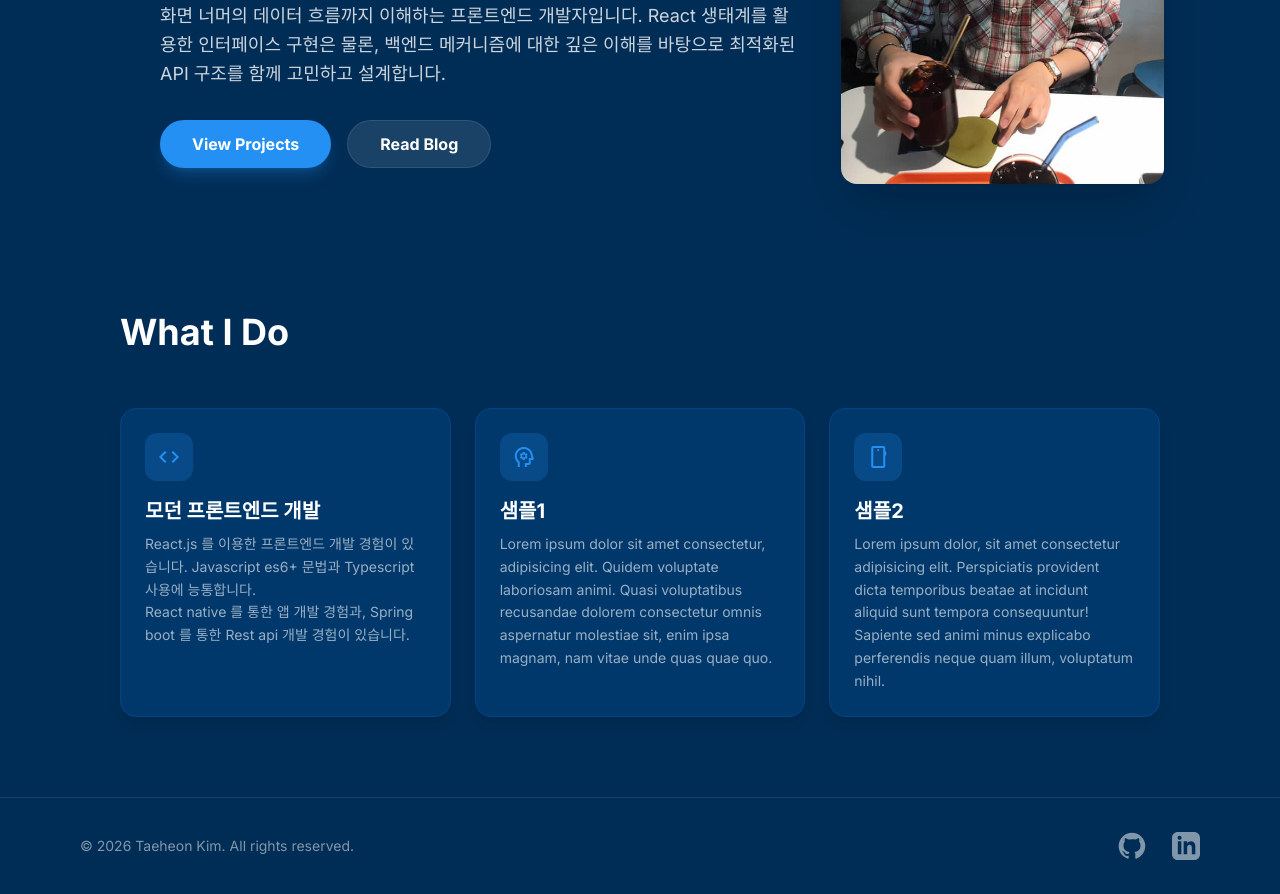
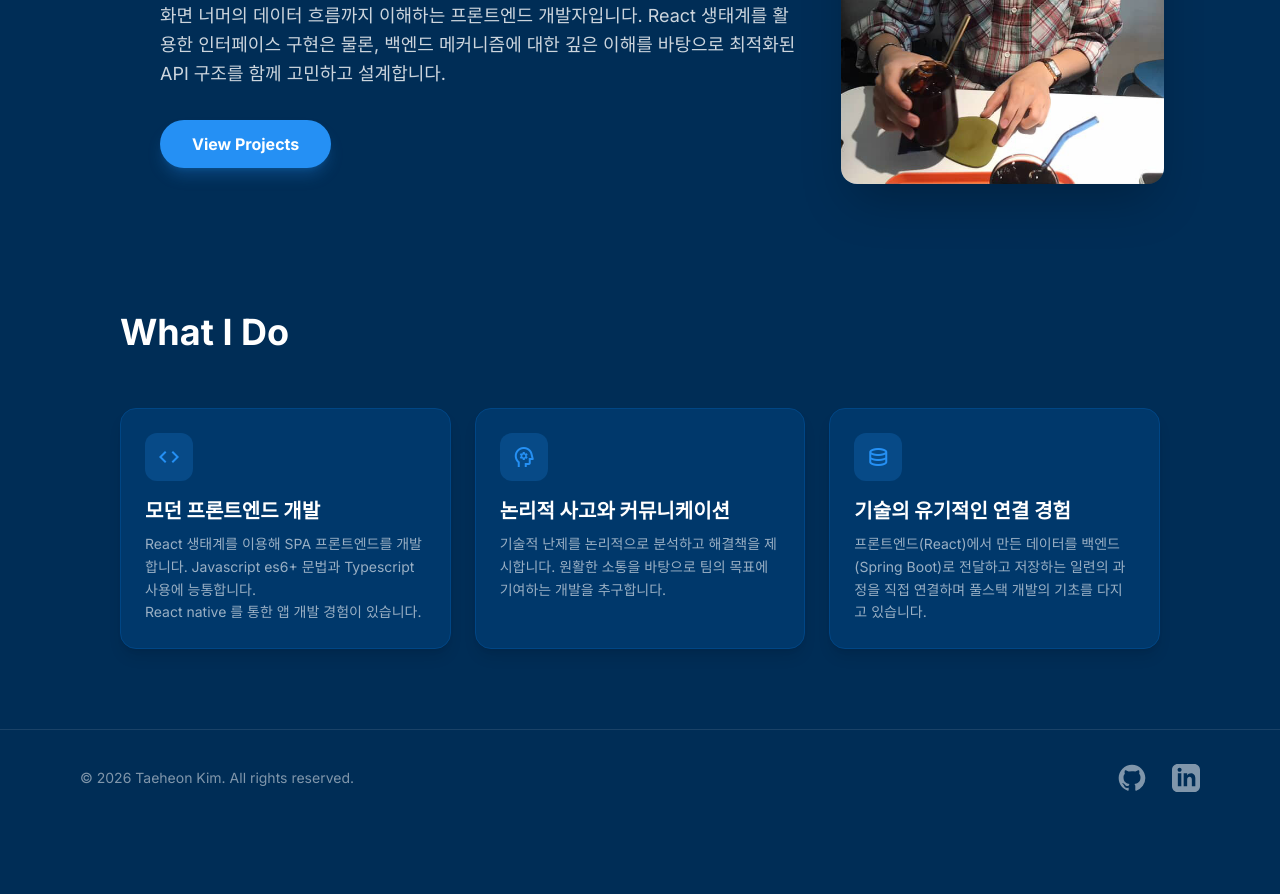
Before and after one commit to ChoRockKim/Portfolio-Website, a React (Vite) app: page / in a window 1280 px wide. Shown: the part 400-1294 px from the top of the page. After the commit the page ends 1226 px from the top, so only its background shows below. Built offline with nearby package versions, Linux system fonts and the light colour scheme.

Commit message:
header item hided

```diff
--- a/src/components/Header.tsx
+++ b/src/components/Header.tsx
@@ -18,8 +18,8 @@ const Header: React.FC = () => {
     { name: 'Home', path: '/' },
     { name: 'Skills', path: '/tech-stack' },
     { name: 'Projects', path: '/projects' },
-    { name: 'Experience', path: '/experience' },
-    { name: 'Blog', path: '/blog' },
+    // { name: 'Experience', path: '/experience' },
+    // { name: 'Blog', path: '/blog' },
   ];
 
   return (
--- a/src/pages/Home.tsx
+++ b/src/pages/Home.tsx
@@ -9,17 +9,17 @@ const Home: React.FC = () => {
    const whatDoIDoObj
    : WhatDoIDoTypeList = [
       {  title : "모던 프론트엔드 개발",
-         explain : ["React.js 를 이용한 프론트엔드 개발 경험이 있습니다. Javascript es6+ 문법과 Typescript 사용에 능통합니다.",
-                    "React native 를 통한 앱 개발 경험과, Spring boot 를 통한 Rest api 개발 경험이 있습니다."],
+         explain : ["React 생태계를 이용해 SPA 프론트엔드를 개발합니다. Javascript es6+ 문법과 Typescript 사용에 능통합니다.",
+                    "React native 를 통한 앱 개발 경험이 있습니다."],
          icon : "code"
       },
-      { title : "샘플1",
-         explain : ["Lorem ipsum dolor sit amet consectetur, adipisicing elit. Quidem voluptate laboriosam animi. Quasi voluptatibus recusandae dolorem consectetur omnis aspernatur molestiae sit, enim ipsa magnam, nam vitae unde quas quae quo."],
+      { title : "논리적 사고와 커뮤니케이션",
+         explain : ["기술적 난제를 논리적으로 분석하고 해결책을 제시합니다. 원활한 소통을 바탕으로 팀의 목표에 기여하는 개발을 추구합니다."],
          icon : "psychology"
       },
-      { title : "샘플2",
-         explain : ["Lorem ipsum dolor, sit amet consectetur adipisicing elit. Perspiciatis provident dicta temporibus beatae at incidunt aliquid sunt tempora consequuntur! Sapiente sed animi minus explicabo perferendis neque quam illum, voluptatum nihil."],
-         icon : "smartphone"
+      { title : "기술의 유기적인 연결 경험",
+         explain : ["프론트엔드(React)에서 만든 데이터를 백엔드(Spring Boot)로 전달하고 저장하는 일련의 과정을 직접 연결하며 풀스택 개발의 기초를 다지고 있습니다."],
+         icon : "database"
       }
    ]
 
@@ -45,9 +45,9 @@ const Home: React.FC = () => {
                    <Link to="/projects" className="flex items-center justify-center rounded-full h-12 px-8 bg-primary hover:bg-primary/90 transition-all text-white text-base font-bold shadow-lg shadow-primary/25">
                       View Projects
                    </Link>
-                   <Link to="/blog" className="flex items-center justify-center rounded-full h-12 px-8 bg-white/10 hover:bg-white/20 border border-white/10 transition-all text-white text-base font-bold backdrop-blur-sm">
+                   {/* <Link to="/blog" className="flex items-center justify-center rounded-full h-12 px-8 bg-white/10 hover:bg-white/20 border border-white/10 transition-all text-white text-base font-bold backdrop-blur-sm">
                       Read Blog
-                   </Link>
+                   </Link> */}
                 </div>
              </div>
              <div className="lg:w-9/12 w-0 translate-x-1  rounded-2xl overflow-hidden shadow-2xl bg-card-dark relative group">
--- a/src/pages/Projects.tsx
+++ b/src/pages/Projects.tsx
@@ -2,6 +2,8 @@
 import React, { useState } from 'react';
 // 프로젝트 모달 컴포넌트 임포트
 import ProjectModal from '../components/ProjectModal';
+import { useNavigate } from 'react-router-dom';
+
 
 // 프로젝트 데이터 구조 정의
 interface Project {
@@ -19,6 +21,7 @@ interface Project {
 
 // Projects 페이지 컴포넌트
 const Projects: React.FC = () => {
+   const navigate = useNavigate();
   // 활성화된 필터 상태
   const [activeFilter, setActiveFilter] = useState('All');
   const [selectedProject, setSelectedProject] = useState<Project | null>(null);
@@ -178,6 +181,20 @@ const Projects: React.FC = () => {
              </article>
           ))}
        </div>
+       {/* Call to Action Area */}
+       <div className="mt-12 rounded-xl bg-gradient-to-r from-card-dark to-background-dark border border-primary/20 p-8 flex flex-col md:flex-row items-center justify-between gap-6 relative overflow-hidden group">
+          <div className="absolute top-0 right-0 -mt-10 -mr-10 w-40 h-40 bg-primary/10 rounded-full blur-3xl group-hover:bg-primary/20 transition-all duration-700"></div>
+          <div className="relative z-10 text-center md:text-left">
+             <h4 className="text-2xl font-bold text-white mb-2">Want to contact me?</h4>
+             <p className="text-text-secondary">함께 고민하고 성장할 수 있는 기회를 기다립니다.</p>
+          </div>
+          <button
+            onClick={()=>{navigate('/contact')}}
+            className="relative z-10 flex items-center gap-2 bg-primary hover:bg-white text-slate-900 font-bold py-3 px-6 rounded-lg transition-all shadow-lg hover:shadow-primary/50">
+             {/* <span className="material-symbols-outlined">chevron_right</span> */}
+             <span>Contact</span>
+          </button>
+       </div>
 
        {/* Pagination */}
        {/* <div className="flex items-center justify-center p-8 mt-6">
--- a/src/pages/TechStack.tsx
+++ b/src/pages/TechStack.tsx
@@ -44,6 +44,11 @@ const TechStack: React.FC = () => {
          explain : "SCSS의 변수, 믹스인(Mixin), 중첩(Nesting) 기능을 활용하여 유지보수가 용이하고 재사용 가능한 스타일 구조를 설계합니다.",
          path : "M12 0c6.627 0 12 5.373 12 12s-5.373 12-12 12S0 18.627 0 12 5.373 0 12 0zM9.615 15.998c.175.645.156 1.248-.024 1.792l-.065.18c-.024.061-.052.12-.078.176-.14.29-.326.56-.555.81-.698.759-1.672 1.047-2.09.805-.45-.262-.226-1.335.584-2.19.871-.918 2.12-1.509 2.12-1.509v-.003l.108-.061zm9.911-10.861c-.542-2.133-4.077-2.834-7.422-1.645-1.989.707-4.144 1.818-5.693 3.267C4.568 8.48 4.275 9.98 4.396 10.607c.427 2.211 3.457 3.657 4.703 4.73v.006c-.367.18-3.056 1.529-3.686 2.925-.675 1.47.105 2.521.615 2.655 1.575.436 3.195-.36 4.065-1.649.84-1.261.766-2.881.404-3.676.496-.135 1.08-.195 1.83-.104 2.101.24 2.521 1.56 2.43 2.1-.09.539-.523.854-.674.944-.15.091-.195.12-.181.181.015.09.091.09.21.075.165-.03 1.096-.45 1.141-1.471.045-1.29-1.186-2.729-3.375-2.7-.9.016-1.471.091-1.875.256-.03-.045-.061-.075-.105-.105-1.35-1.455-3.855-2.475-3.75-4.41.03-.705.285-2.564 4.8-4.814 3.705-1.846 6.661-1.335 7.171-.21.733 1.604-1.576 4.59-5.431 5.024-1.47.165-2.235-.404-2.431-.615-.209-.225-.239-.24-.314-.194-.12.06-.045.255 0 .375.12.3.585.825 1.396 1.095.704.225 2.43.359 4.5-.45 2.324-.899 4.139-3.405 3.614-5.505l.073.067z",
          color : "#CF649A"
+      },
+      { framework : "Javascript ES6+",
+         explain : "ES6+ 문법에 익숙하며, 효율적인 데이터 처리와 비동기 프로그래밍을 통한 최적의 사용자 경험을 구현합니다.",
+         path : "M0 0h24v24H0V0zm22.034 18.276c-.175-1.095-.888-2.015-3.003-2.873-.736-.345-1.554-.585-1.797-1.14-.091-.33-.105-.51-.046-.705.15-.646.915-.84 1.515-.66.39.12.75.42.976.9 1.034-.676 1.034-.676 1.755-1.125-.27-.42-.404-.601-.586-.78-.63-.705-1.469-1.065-2.834-1.034l-.705.089c-.676.165-1.32.525-1.71 1.005-1.14 1.291-.811 3.541.569 4.471 1.365 1.02 3.361 1.244 3.616 2.205.24 1.17-.87 1.545-1.966 1.41-.811-.18-1.26-.586-1.755-1.336l-1.83 1.051c.21.48.45.689.81 1.109 1.74 1.756 6.09 1.666 6.871-1.004.029-.09.24-.705.074-1.65l.046.067zm-8.983-7.245h-2.248c0 1.938-.009 3.864-.009 5.805 0 1.232.063 2.363-.138 2.711-.33.689-1.18.601-1.566.48-.396-.196-.597-.466-.83-.855-.063-.105-.11-.196-.127-.196l-1.825 1.125c.305.63.75 1.172 1.324 1.517.855.51 2.004.675 3.207.405.783-.226 1.458-.691 1.811-1.411.51-.93.402-2.07.397-3.346.012-2.054 0-4.109 0-6.179l.004-.056z",
+         color : "#F7DF1E"
       }
    ]
 
@@ -90,17 +95,22 @@ const TechStack: React.FC = () => {
 
 
 
+
+
   return (
     <div className="flex-1 flex flex-col items-center py-10 px-6 lg:px-20 w-full max-w-7xl mx-auto">
        {/* Hero Section */}
        <div className="w-full flex flex-col gap-6 mb-16 items-center text-center max-w-3xl">
-          <div className="inline-flex items-center gap-2 px-3 py-1 rounded-full bg-primary/20 border border-primary/30 text-primary text-xs font-semibold uppercase tracking-wider">
+          {/* <div className="inline-flex items-center gap-2 px-3 py-1 rounded-full bg-primary/20 border border-primary/30 text-primary text-xs font-semibold uppercase tracking-wider">
              <span className="w-2 h-2 rounded-full bg-primary animate-pulse"></span>
              My Skills
-          </div>
+          </div> */}
           <h1 className="text-4xl md:text-5xl lg:text-6xl font-black text-white tracking-tight leading-tight">
-             Technological <span className="text-transparent bg-clip-text bg-gradient-to-r from-blue-200 to-primary">Proficiency</span>
+             <span className="text-transparent bg-clip-text bg-gradient-to-r from-blue-200 to-primary">Tech Stacks</span>
           </h1>
+          <p className="text-text-secondary text-lg font-normal leading-relaxed max-w-2xl">
+            효율적인 개발과 지속 가능한 서비스를 위해 활용하는 기술들입니다.
+          </p>
           <p className="text-slate-400 text-lg leading-relaxed max-w-2xl">
              {/* A curated list of the tools, languages, and frameworks I use to build robust, scalable, and user-friendly applications. */}
           </p>
```
